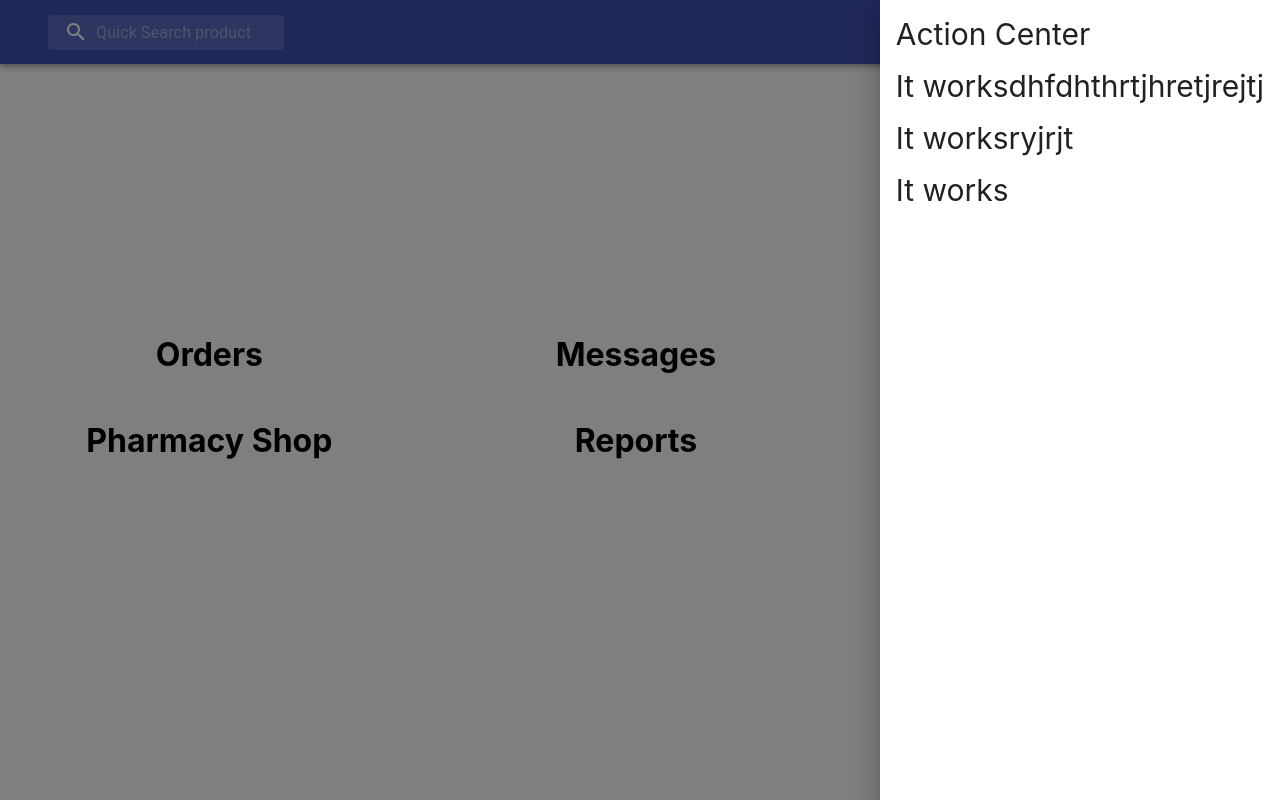
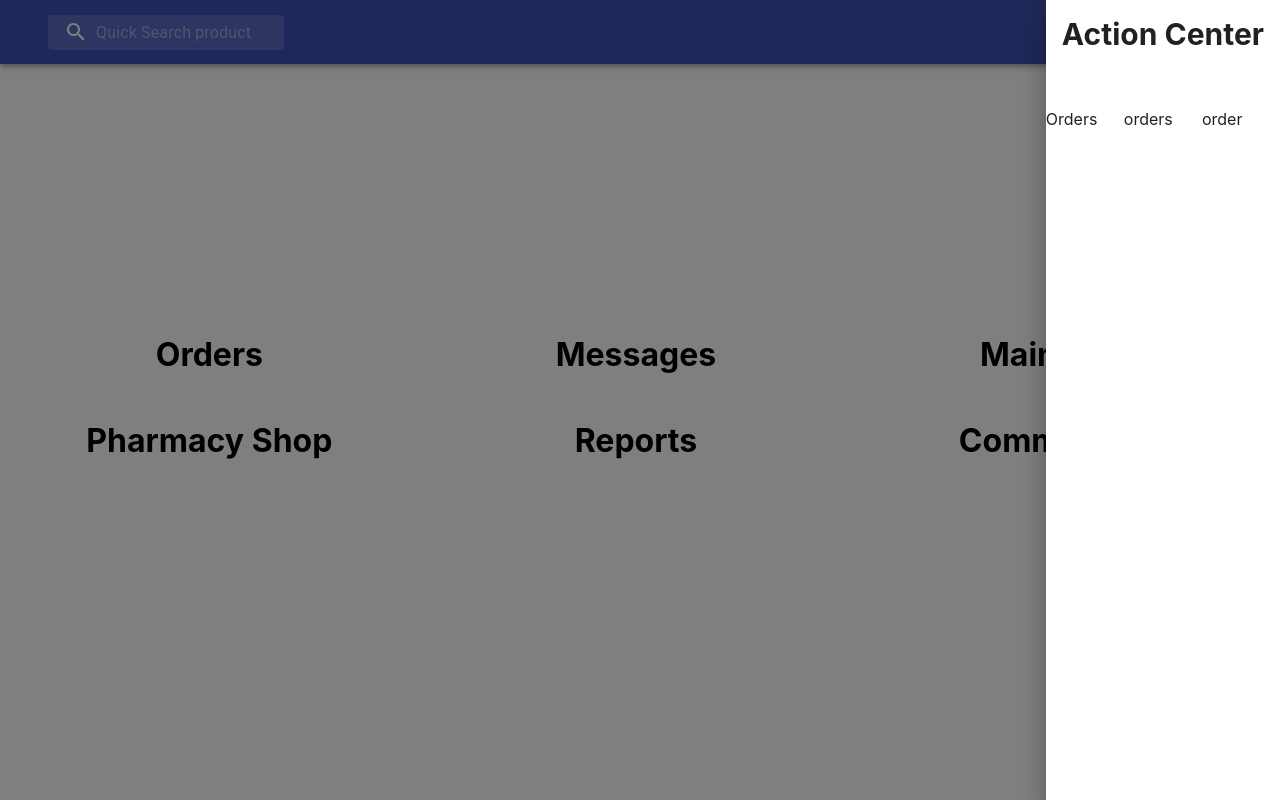
Before and after one commit to Sibo14/comput_assist, a React (Create React App) app: page / in a window 1280 px wide. Both pictures are taken after a click on the button "22". Built offline with nearby package versions, Linux system fonts and the light colour scheme.

Commit message:
miniGrid

```diff
--- /dev/null
+++ b/src/Components/miniGrid.js
@@ -0,0 +1,52 @@
+import React from "react";
+import { makeStyles } from "@material-ui/core/styles";
+import Grid from "@material-ui/core/Grid";
+import FormLabel from "@material-ui/core/FormLabel";
+import FormControlLabel from "@material-ui/core/FormControlLabel";
+import RadioGroup from "@material-ui/core/RadioGroup";
+import Radio from "@material-ui/core/Radio";
+import Paper from "@material-ui/core/Paper";
+
+const useStyles = makeStyles((theme) => ({
+  root: {
+    flexGrow: 1,
+  },
+  paper: {
+    height: 80,
+    width: 80,
+  },
+  control: {
+    padding: theme.spacing(2),
+  },
+
+  test: {
+    marginTop: "25px",
+  },
+}));
+
+export default function SpacingGrid() {
+  const [spacing, setSpacing] = React.useState(2);
+  const classes = useStyles();
+
+  const handleChange = (event) => {
+    setSpacing(Number(event.target.value));
+  };
+
+  return (
+    <div className={classes.test}>
+      <Grid container xs={12} spacing={1}>
+        <Grid item xs={4}>
+          <p>Orders</p>
+        </Grid>
+
+        <Grid item xs={4}>
+          <p>orders</p>
+        </Grid>
+
+        <Grid item xs={4}>
+          <p>order</p>
+        </Grid>
+      </Grid>
+    </div>
+  );
+}
--- a/src/Components/navbar.js
+++ b/src/Components/navbar.js
@@ -18,6 +18,7 @@ import AppsIcon from "@material-ui/icons/Apps";
 import LockIcon from "@material-ui/icons/Lock";
 import PowerSettingsNewIcon from "@material-ui/icons/PowerSettingsNew";
 import { List, ListItem, Drawer } from "@material-ui/core";
+import MiniGrid from "./miniGrid";
 
 export default function PrimarySearchAppBar() {
   const classes = useStyles();
@@ -113,11 +114,11 @@ export default function PrimarySearchAppBar() {
     return (
       <div>
         <List className={classes.navFont}>
-          <ListItem style={{ textAlign: "center" }}>Action Center</ListItem>
-          <ListItem>It worksdhfdhthrtjhretjrejtj</ListItem>
-          <ListItem>It worksryjrjt</ListItem>
-          <ListItem>It works</ListItem>
+          <ListItem style={{ justifyContent: "center", fontWeight: "bold" }}>
+            Action Center
+          </ListItem>
         </List>
+        <MiniGrid />
       </div>
     );
   };
```
